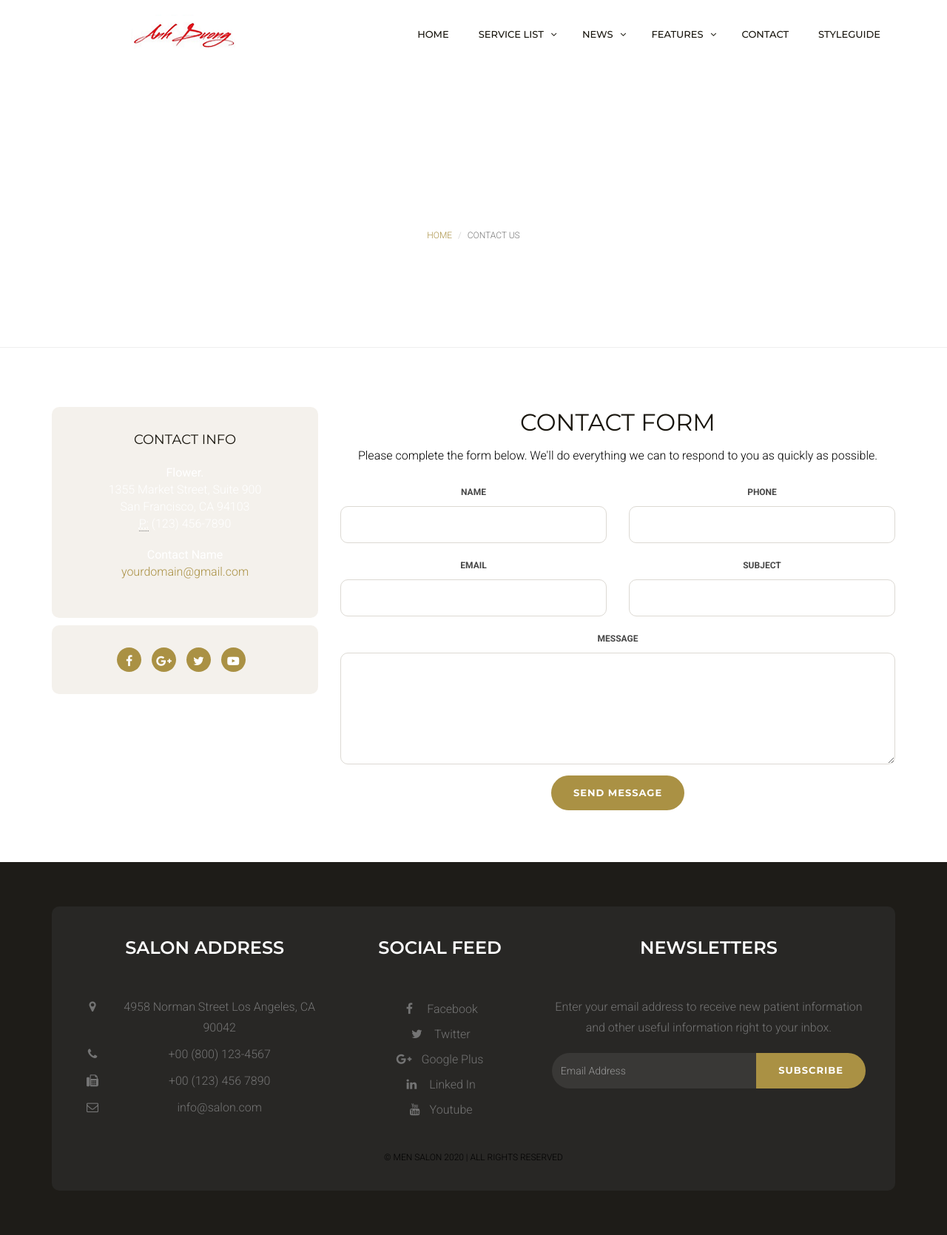
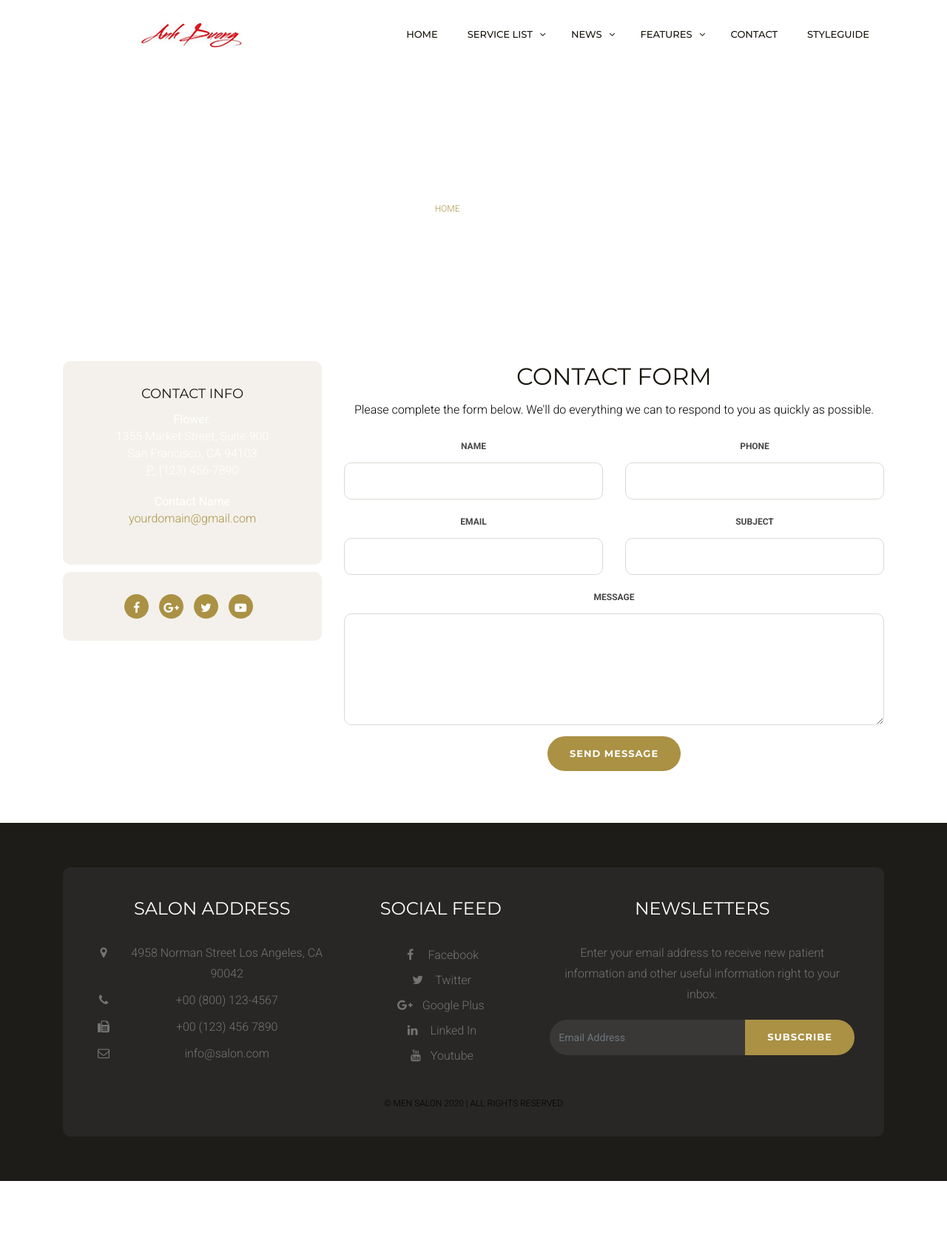
Before and after one commit to quangthanh0909/Beauty-Shop-NQ, a PHP site: page /contact.html in a window 1280 px wide. Shown: the whole page at 74% size. After the commit the page ends 1596 px from the top, so only its background shows below. Run offline with PHP 8.4, Linux system fonts and the light colour scheme; some libraries are stand-ins or nearby versions.

Commit message:
[Fix button style]

```diff
--- a/contact.html
+++ b/contact.html
@@ -7,22 +7,22 @@
     <meta name="viewport" content="width=device-width, initial-scale=1">
     <!-- The above 3 meta tags *must* come first in the head; any other head content must come *after* these tags -->
     <meta name="description" content="Hair salon templates for mens hair cut service provider.">
-    <meta name="keywords" content="hair salon website templates free download, html5 template, free responsive website templates, website layout,html5 website templates, template for website design, beauty HTML5 templates, cosmetics website templates free download">
-    <title>Men Salon | Hair Salon Website Templates Free Download</title>
-    <!-- Bootstrap -->
-    <link href="css/bootstrap.min.css" rel="stylesheet">
-    <!-- Google Fonts -->
-    <link href="https://fonts.googleapis.com/css?family=Roboto:300,300i,400,400i,500,500i,700,700i%7cMontserrat:300,300i,400,400i,500,500i,600,600i,700,700i" rel="stylesheet">
-    <!-- Font Awesome -->
-    <link href="css/font-awesome.min.css" rel="stylesheet">
-    <!-- Style -->
+    <meta name="keywords"
+        content="hair salon website templates free download, html5 template, free responsive website templates, website layout,html5 website templates, template for website design, beauty HTML5 templates, cosmetics website templates free download">
+    <title>AD |Wedding, Makeup & Beauty</title>
+    <link
+        href="https://fonts.googleapis.com/css?family=Roboto:300,300i,400,400i,500,500i,700,700i%7cMontserrat:300,300i,400,400i,500,500i,600,600i,700,700i"
+        rel="stylesheet">
+    <link rel="stylesheet" href="https://cdnjs.cloudflare.com/ajax/libs/font-awesome/4.7.0/css/font-awesome.min.css">
+    <script src="https://code.jquery.com/jquery-3.3.1.slim.min.js"
+        integrity="sha384-q8i/X+965DzO0rT7abK41JStQIAqVgRVzpbzo5smXKp4YfRvH+8abtTE1Pi6jizo"
+        crossorigin="anonymous"></script>
+    <script src="https://cdnjs.cloudflare.com/ajax/libs/popper.js/1.14.7/umd/popper.min.js"
+        integrity="sha384-UO2eT0CpHqdSJQ6hJty5KVphtPhzWj9WO1clHTMGa3JDZwrnQq4sF86dIHNDz0W1"
+        crossorigin="anonymous"></script>
+    <link rel="stylesheet" href="https://stackpath.bootstrapcdn.com/bootstrap/4.3.1/css/bootstrap.min.css">
+    <script src="https://stackpath.bootstrapcdn.com/bootstrap/4.3.1/js/bootstrap.min.js"></script>
     <link href="css/style.css" rel="stylesheet">
-    <!-- HTML5 shim and Respond.js for IE8 support of HTML5 elements and media queries -->
-    <!-- WARNING: Respond.js doesn't work if you view the page via file:// -->
-    <!--[if lt IE 9]>
-      <script src="https://oss.maxcdn.com/html5shiv/3.7.3/html5shiv.min.js"></script>
-      <script src="https://oss.maxcdn.com/respond/1.4.2/respond.min.js"></script>
-    <![endif]-->
 </head>
 
 <body>
@@ -37,9 +37,9 @@
                         <div id="navigation">
                             <ul>
                                 <li class="active"><a href="index.html" title="Home">Home</a></li>
-                                <li class="has-sub"><a href="service-list.html" title="Service List">Service List</a>
+                                <li class="has-sub"><a href="services.html" title="Service List">Service List</a>
                                     <ul>
-                                        <li><a href="service-list.html" title="Service List">Service List</a></li>
+                                        <li><a href="services.html" title="Service List">Service List</a></li>
                                         <li><a href="service-detail.html" title="Service Detail">Service Detail</a></li>
                                     </ul>
                                 </li>
@@ -142,7 +142,7 @@
                                     </div>
                                     <div class="col-md-12">
                                         <div class="form-group">
-                                            <button id="singlebutton" name="singlebutton" class="btn btn-default">send message</button>
+                                            <button id="singlebutton" name="singlebutton" class="button button-default">send message</button>
                                         </div>
                                     </div>
                                 </div>
@@ -195,8 +195,8 @@
                             <p>Enter your email address to receive new patient information and other useful information right to your inbox.</p>
                             <div class="input-group">
                                 <input type="text" class="form-control" placeholder="Email Address">
-                                <span class="input-group-btn">
-                            <button class="btn btn-default" type="button">Subscribe</button>
+                                <span class="input-group-button">
+                            <button class="button button-default" type="button">Subscribe</button>
                             </span>
                             </div>
                             <!-- /input-group -->
--- a/css/style.css
+++ b/css/style.css
@@ -66,7 +66,7 @@
     font-family: 'Roboto', sans-serif;
     line-height: 28px;
     font-weight: 300; }
-h1, h2, h3, h4, h5, h6 { margin: 0; padding: 0; margin-bottom: 10px; color: #18150d; font-weight: 400;
+h1, h2, h3, h4, h5, h6 { margin: 0; padding: 0; margin-bottom: 10px !important; color: #18150d; font-weight: 400 !important;
     font-family: 'Montserrat', sans-serif; text-transform: uppercase; -webkit-font-smoothing: antialiased; text-rendering: optimizeLegibility; }
 h1 { font-size: 32px; line-height: 42px; }
 h2 { font-size: 24px; line-height: 32px; }
@@ -139,23 +139,28 @@
 /*-----------------------------------
     3. Buttons
 -----------------------------------*/
-.btn { display: inline-block; padding: 14px 30px; margin-bottom: 0; font-size: 13px; font-weight: 800;
+.button { display: inline-block; padding: 14px 30px; margin-bottom: 0; font-size: 13px; font-weight: 800;
     letter-spacing: 1px; line-height: 1.42857143; text-align: center; border: none;
     text-transform: uppercase; border-radius: 100px;font-family: 'Montserrat', sans-serif; -webkit-font-smoothing: antialiased; text-rendering: optimizeLegibility;}
-.btn-default { color: #fff; background-color: #aa9144; }
-.btn-default:hover { color: #fff; background-color: #8e7424; border-color: #8e7424; }
-.btn-default.focus, .btn-default:focus { color: #fff; background-color: #8e7424; border-color: #8e7424; }
-.btn-primary { background-color: #2d281a; color: #fff; }
-.btn-primary:hover { background-color: #18150d; color: #fff; }
-.btn-primary.focus, .btn-primary:focus { }
-.btn-white { color: #aa9144; background-color: #fff; border: 1px solid #fff; }
-.btn-white:hover { background-color: #8e7424; border-color: #8e7424; color: #fff; }
-.btn-white.focus, .btn-white:focus { background-color: #8e7424; border-color: #8e7424; color: #fff; }
-.btn-link { color: #98989c; text-transform: uppercase; font-size: 12px; font-weight: 700; letter-spacing: 2px; border-bottom: 1px solid #98989c; padding-bottom: 2px; }
-.btn-link:hover { color: #aa9144; font-weight: 700; text-decoration: none; border-bottom: 1px solid #aa9144; }
-.btn-lg { font-size: 14px; padding: 20px 30px; }
-.btn-sm { font-size: 12px; padding: 5px 10px; }
-.btn-xs { font-size: 12px; padding: 5px 7px; }
+.button-default { color: #fff; background-color: #aa9144; }
+.button-default:hover { color: #fff; background-color: #8e7424; border-color: #8e7424; }
+.button-default.focus, .button-default:focus { color: #fff; background-color: #8e7424; border-color: #8e7424; }
+.button-primary { background-color: #2d281a; color: #fff; }
+.button-primary:hover { background-color: #18150d; color: #fff; }
+.button-primary.focus, .button-primary:focus { }
+.button-white { color: #aa9144; background-color: #fff; border: 1px solid #fff; }
+.button-white:hover { background-color: #8e7424; border-color: #8e7424; color: #fff; }
+.button-white.focus, .button-white:focus { background-color: #8e7424; border-color: #8e7424; color: #fff; }
+.button-link { color: #98989c; text-transform: uppercase; font-size: 12px; font-weight: 700; letter-spacing: 2px; border-bottom: 1px solid #98989c; padding-bottom: 2px; }
+.button-link:hover { color: #aa9144; font-weight: 700; text-decoration: none; border-bottom: 1px solid #aa9144; }
+.button-lg { font-size: 14px; padding: 20px 30px; }
+.button-sm { font-size: 12px; padding: 5px 10px; }
+.button-xs { font-size: 12px; padding: 5px 7px; }
+
+.input-group-button:last-child > .button {
+  border-top-left-radius: 0;
+  border-bottom-left-radius: 0;
+}
 
 /*-----------------------------------
     4. General / Elements
@@ -445,7 +450,9 @@
 .page-title { color: #fff;  font-size: 40px; font-weight: 400; letter-spacing: -1px; }
 .breadcrumb { }
 .breadcrumb>.active { }
-.page-breadcrumb {   }
+.page-breadcrumb {
+  display: inline-block;
+  }
 .page-breadcrumb .breadcrumb { background-color: transparent; margin-bottom: 0px; font-size: 12px; text-transform: uppercase; }
 
 /*----------------------------------------------
```
Also changed, not shown: aboutus.html (+5 -16 lines), index.html (+10 -22 lines), services.html (+21 -21 lines).
